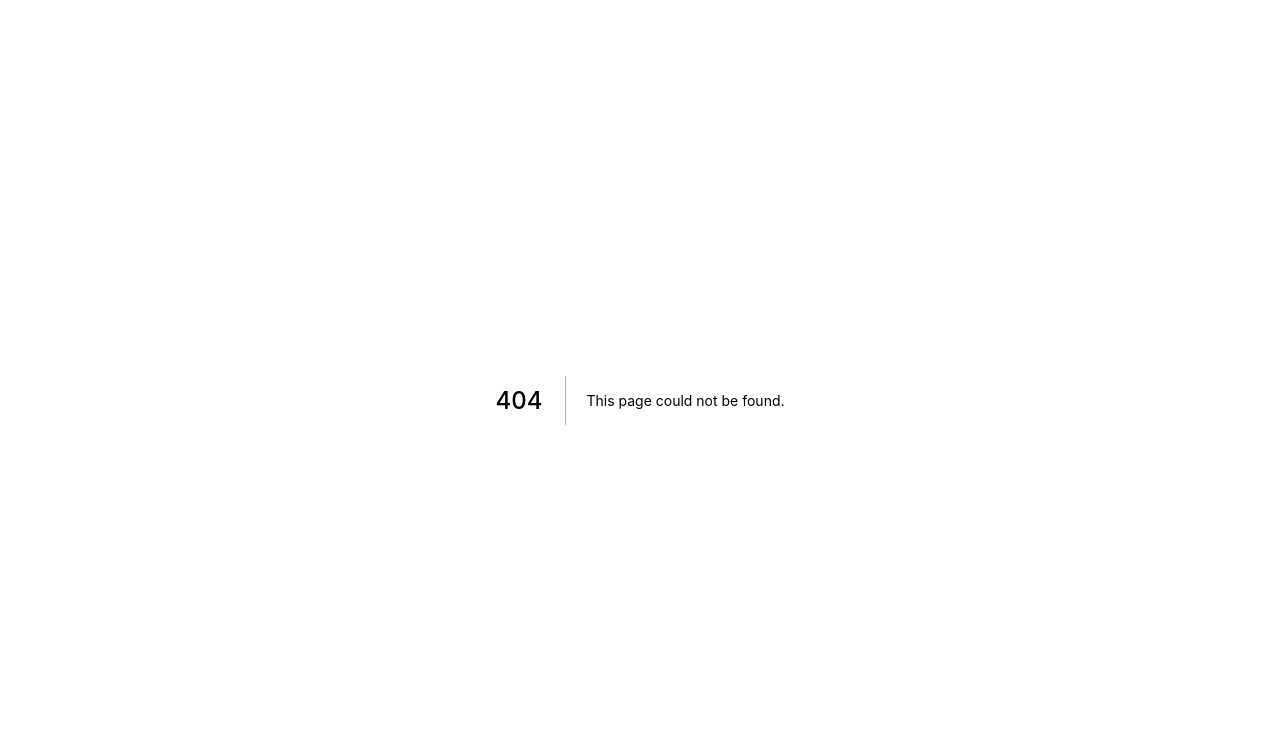
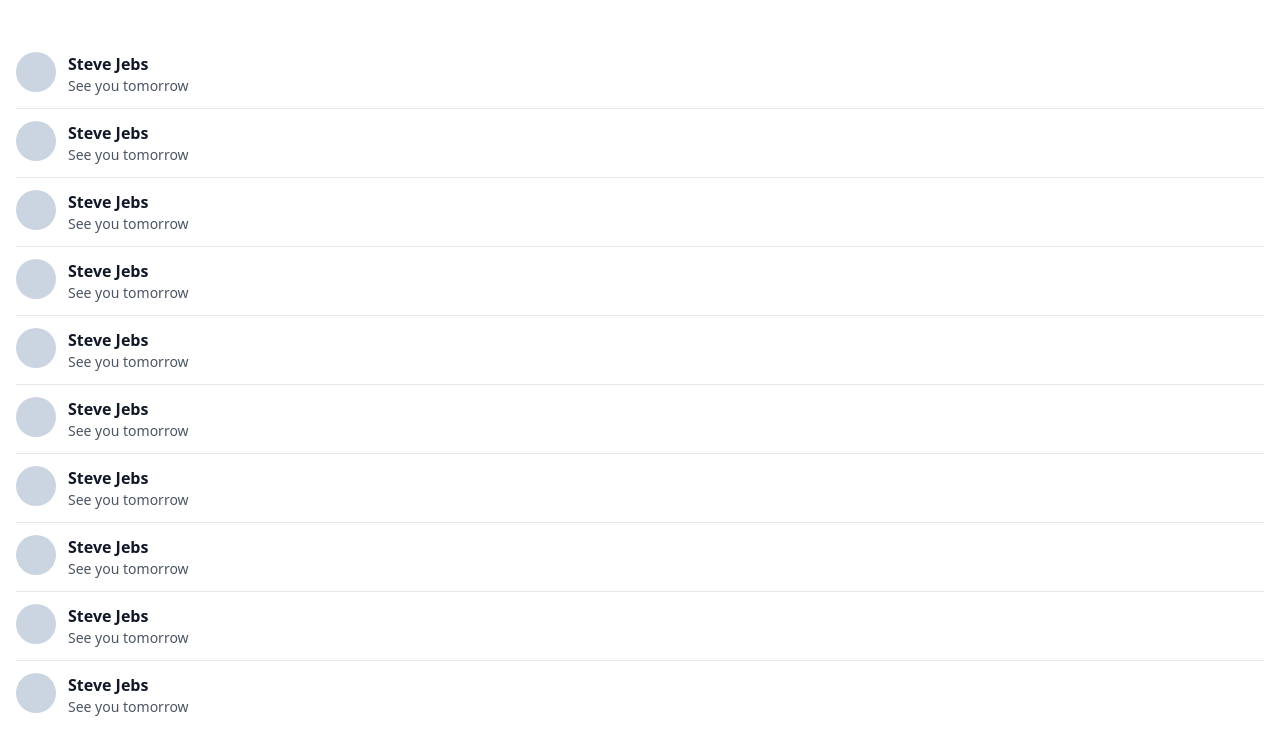
Before and after one commit to kuroneko-s/React_Carrot-Market-Clone-S, a Next.js app: page /chats in a window 1280 px wide. Before the commit this address had no page. Shown: the top 754 px of the page. Built offline with nearby package versions, Linux system fonts and the light colour scheme.

Commit message:
chats page

```diff
--- /dev/null
+++ b/pages/chats.tsx
@@ -0,0 +1,19 @@
+import type { NextPage } from "next";
+
+const Chats: NextPage = () => {
+  return (
+    <div className="py-10 px-4 divide-y-[1px]">
+      {[1, 1, 1, 1, 1, 1, 1, 1, 1, 1].map((_, i) => (
+        <div key={i} className="flex py-3 space-x-3 ">
+          <div className="bg-slate-300 rounded-full h-10 w-10" />
+          <div className="flex flex-col justify-start">
+            <p className="font-bold text-gray-900 cursor-pointer">Steve Jebs</p>
+            <p className="text-sm text-gray-600">See you tomorrow</p>
+          </div>
+        </div>
+      ))}
+    </div>
+  );
+};
+
+export default Chats;
```
